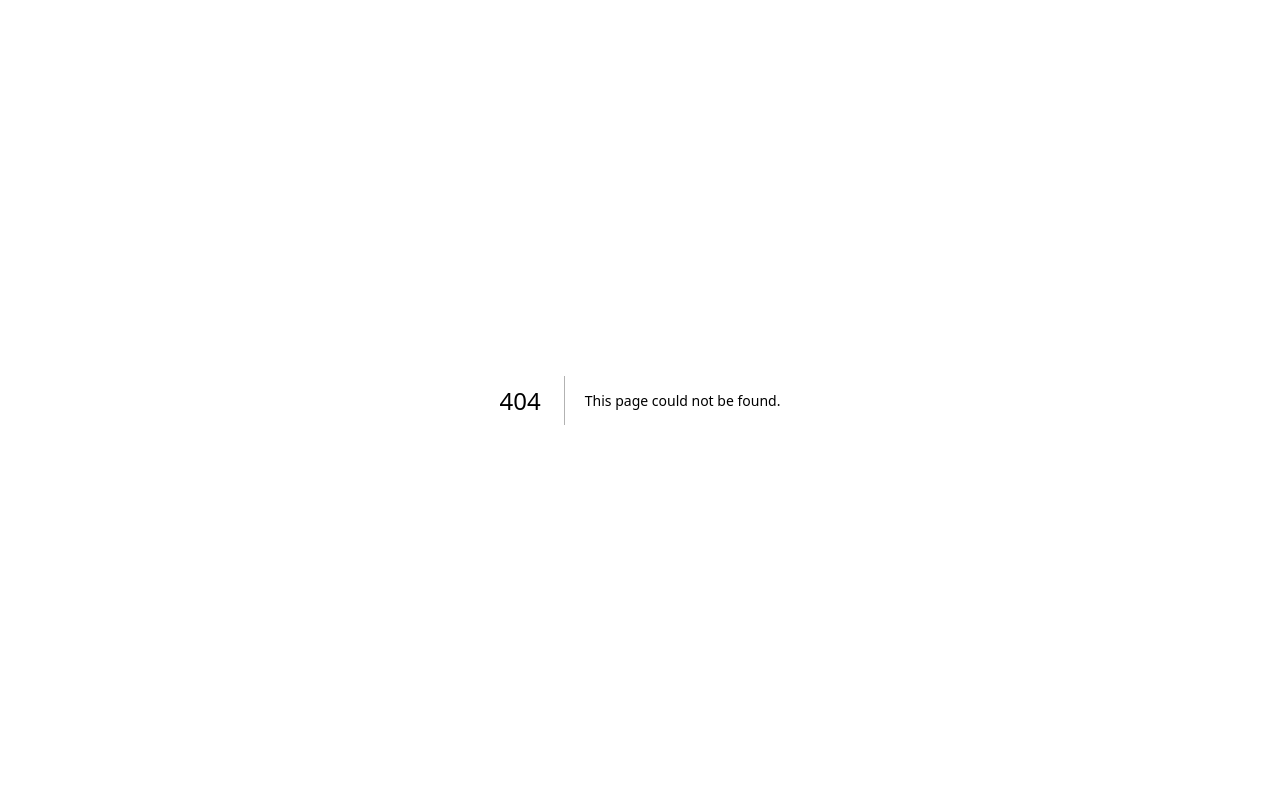
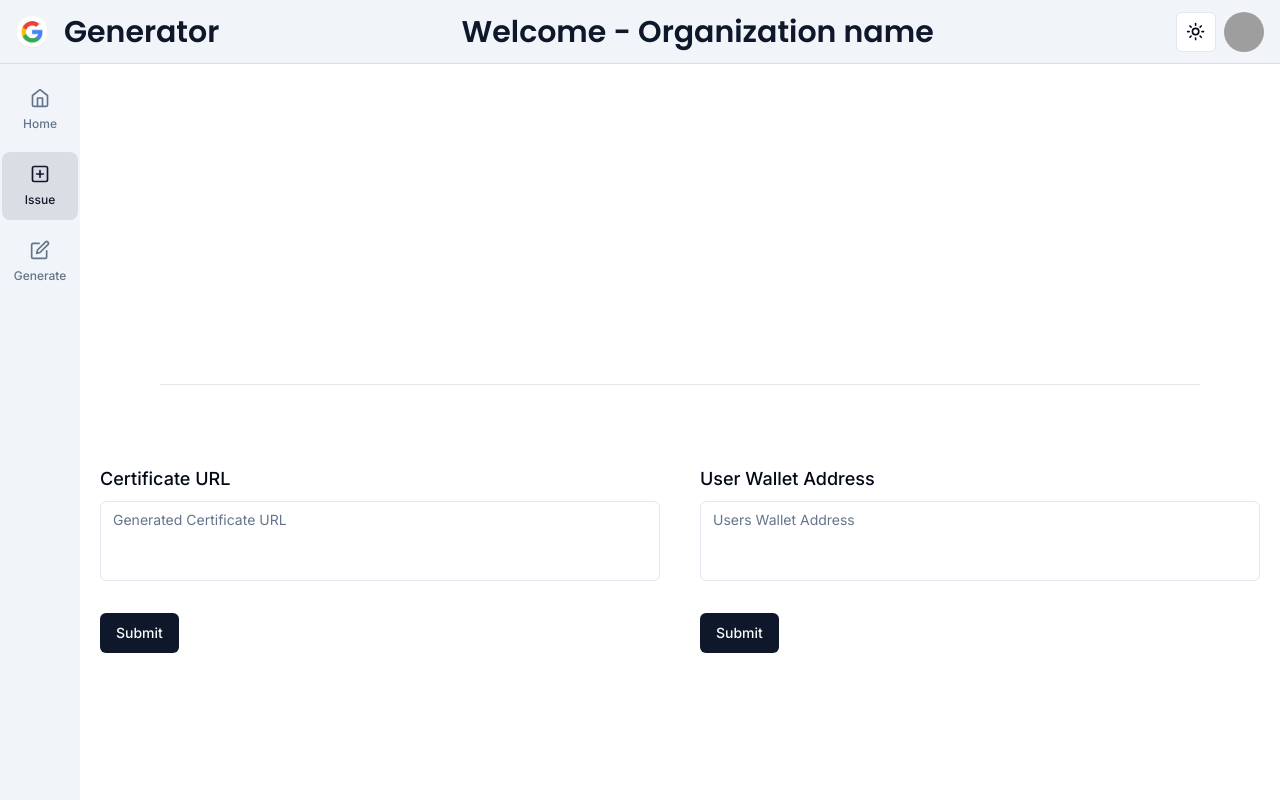
Before and after one commit to iamRishvanth/blockchain-powered-certificate-generation-and-validation, a Next.js app in the folder next-app/: page /issue in a window 1280 px wide. Before the commit this address had no page. Built offline with nearby package versions, Linux system fonts and the light colour scheme; grey boxes are pictures that could not be loaded.

Commit message:
Developed issue page certificate URL & wallet address URL input form.

```diff
--- a/next-app/app/(auth)/(organizer)/organizer-signup/page.tsx
+++ b/next-app/app/(auth)/(organizer)/organizer-signup/page.tsx
@@ -19,6 +19,7 @@ import Link from "next/link";
 import { useState } from "react";
 import { PaperEmbeddedWalletSdk } from "@paperxyz/embedded-wallet-service-sdk";
 import toast from "react-hot-toast";
+import { redirect } from "next/navigation";
 
 export default function OrganizerLogin() {
   const sdk = new PaperEmbeddedWalletSdk({
@@ -38,14 +39,20 @@ export default function OrganizerLogin() {
 
   const createAcc = async (event: any) => {
     event.preventDefault();
+    console.log(name);
+    console.log(type);
     if (!email || !name || !type || !accepted) {
       toast.error("Please fill out all the fields.");
-      console.log(name);
-      console.log(type);
-      const res = await sdk.auth.loginWithPaperEmailOtp({ email });
-      console.log("RES:", res);
       return;
     }
+
+    const res = await sdk.auth.loginWithPaperEmailOtp({ email });
+    console.log("RES:", res);
+
+    // if(res ==
+    //   "Logged In, Wallet Initialized") {
+    //     redirect('/organizer')
+    //   }
   };
 
   const handleNameChange = (e: any) => {
--- /dev/null
+++ b/next-app/app/(dashboard)/(organizer)/issue/page.tsx
@@ -0,0 +1,17 @@
+import { TextareaForm1 } from "@/components/organizer-dashboard/issue";
+import { TextareaForm2 } from "@/components/organizer-dashboard/issue";
+import React from "react";
+
+const OrganizerDashboard = () => {
+  return (
+    <div className="">
+      <div className="border-t border-gray-200 my-4 flex mr-20 ml-20 mt-80"></div>
+      <div className="mr-5 ml-5 flex space-x-10 mt-20">
+        <TextareaForm1 />
+        <TextareaForm2 />
+      </div>
+    </div>
+  );
+};
+
+export default OrganizerDashboard;
--- /dev/null
+++ b/next-app/components/organizer-dashboard/issue.tsx
@@ -0,0 +1,128 @@
+"use client";
+
+import { zodResolver } from "@hookform/resolvers/zod";
+import { useForm } from "react-hook-form";
+import * as z from "zod";
+
+import { Button } from "@/components/ui/button";
+import {
+  Form,
+  FormControl,
+  FormDescription,
+  FormField,
+  FormItem,
+  FormLabel,
+  FormMessage,
+} from "@/components/ui/form";
+import { Textarea } from "@/components/ui/textarea";
+import { toast } from "@/components/ui/use-toast";
+
+const FormSchema1 = z.object({
+  bio: z
+    .string()
+    .min(10, {
+      message: "Generated Certificate URL must contain more than 10 letters.",
+    })
+    .max(50, {
+      message: "Generated Certificate URL must not be longer than 50 letters.",
+    }),
+});
+
+const FormSchema2 = z.object({
+  bio: z
+    .string()
+    .min(10, {
+      message: "Users Wallet Address must contain more than 10 letters.",
+    })
+    .max(50, {
+      message: "Users Wallet Address must not be longer than 50 letters.",
+    }),
+});
+
+export function TextareaForm1() {
+  const form = useForm<z.infer<typeof FormSchema1>>({
+    resolver: zodResolver(FormSchema1),
+  });
+
+  function onSubmit(data_Certificate_URL: z.infer<typeof FormSchema1>) {
+    console.log(data_Certificate_URL);
+    // toast({
+    //   title: "You submitted the following values:",
+    //   description: (
+    //     <pre className="mt-2 w-[340px] rounded-md bg-slate-950 p-4">
+    //       <code className="text-white">{JSON.stringify(data, null, 2)}</code>
+    //     </pre>
+    //   ),
+    // });
+  }
+
+  return (
+    <Form {...form}>
+      <form onSubmit={form.handleSubmit(onSubmit)} className="space-y-6 w-1/2">
+        <FormField
+          control={form.control}
+          name="bio"
+          render={({ field }) => (
+            <FormItem>
+              <FormLabel className="text-lg">Certificate URL</FormLabel>
+              <FormControl>
+                <Textarea
+                  placeholder="Generated Certificate URL"
+                  className="resize-none"
+                  {...field}
+                />
+              </FormControl>
+              <FormDescription></FormDescription>
+              <FormMessage />
+            </FormItem>
+          )}
+        />
+        <Button type="submit">Submit</Button>
+      </form>
+    </Form>
+  );
+}
+
+export function TextareaForm2() {
+  const form = useForm<z.infer<typeof FormSchema2>>({
+    resolver: zodResolver(FormSchema2),
+  });
+
+  function onSubmit(data_Wallet_Address: z.infer<typeof FormSchema2>) {
+    console.log(data_Wallet_Address);
+    // toast({
+    //   title: "You submitted the following values:",
+    //   description: (
+    //     <pre className="mt-2 w-[340px] rounded-md bg-slate-950 p-4">
+    //       <code className="text-white">{JSON.stringify(data, null, 2)}</code>
+    //     </pre>
+    //   ),
+    // });
+  }
+
+  return (
+    <Form {...form}>
+      <form onSubmit={form.handleSubmit(onSubmit)} className="w-1/2 space-y-6">
+        <FormField
+          control={form.control}
+          name="bio"
+          render={({ field }) => (
+            <FormItem>
+              <FormLabel className="text-lg">User Wallet Address</FormLabel>
+              <FormControl>
+                <Textarea
+                  placeholder="Users Wallet Address"
+                  className="resize-none"
+                  {...field}
+                />
+              </FormControl>
+              <FormDescription></FormDescription>
+              <FormMessage />
+            </FormItem>
+          )}
+        />
+        <Button type="submit">Submit</Button>
+      </form>
+    </Form>
+  );
+}
--- a/next-app/components/organizer-dashboard/organizer-sidebar.tsx
+++ b/next-app/components/organizer-dashboard/organizer-sidebar.tsx
@@ -9,15 +9,19 @@ export const Sidebar = () => {
   const router = useRouter();
   const pathname = usePathname();
 
+  const onNavigate = (url: string) => {
+    return router.push(url);
+  };
+
   const routes = [
     {
       icon: Home,
-      href: "http://localhost:3000/organizer",
+      href: "/organizer",
       label: "Home",
     },
     {
       icon: PlusSquare,
-      href: "/",
+      href: "/issue",
       label: "Issue",
     },
     {
@@ -33,6 +37,7 @@ export const Sidebar = () => {
         <div className="space-y-2">
           {routes.map((route) => (
             <div
+              onClick={() => onNavigate(route.href)}
               key={route.href}
               className={cn(
                 "text-muted-foreground text-xs group flex p-3 w-full justify-start font-medium cursor-pointer hover:text-primary hover:bg-primary/10 rounded-lg transition",
```
